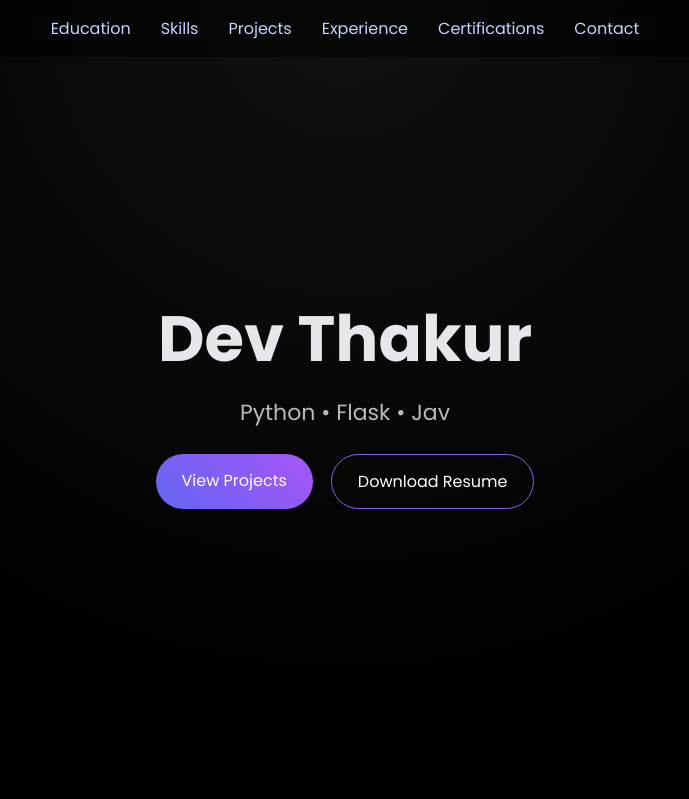
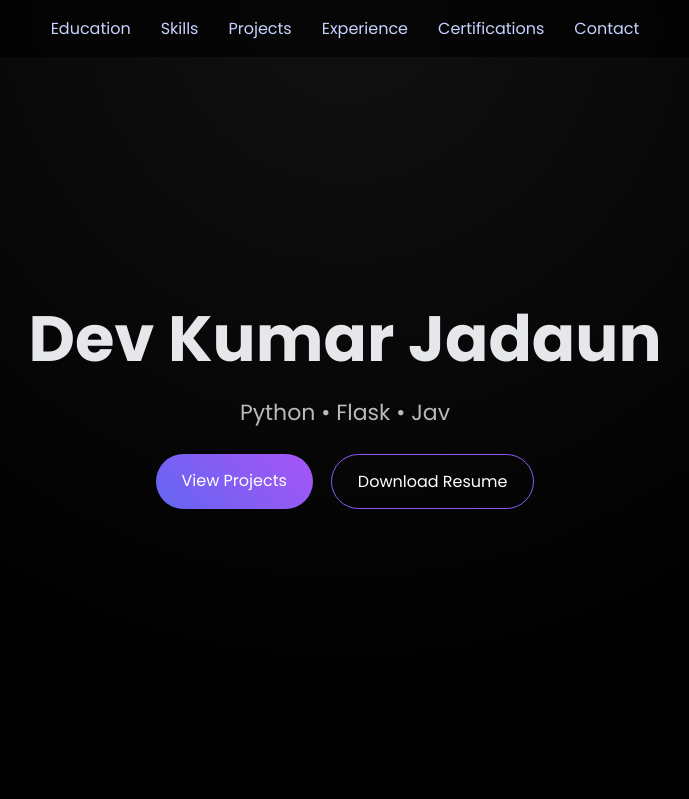
Before and after one commit to devjadaun/portfolio, a Flask app: page / in a window 1280 px wide. Shown: the top 799 px of the page, without its empty margins (295-984 px from the left). Run offline with Flask 3, Linux system fonts and the light colour scheme.

Commit message:
Update index.html

```diff
--- a/templates/index.html
+++ b/templates/index.html
@@ -11,7 +11,7 @@
 <body>
 
 <header class="hero">
-    <h1>Dev Thakur</h1>
+    <h1>Dev Kumar Jadaun</h1>
     <p><span id="typing"></span></p>
 
     <div class="hero-buttons">
```
